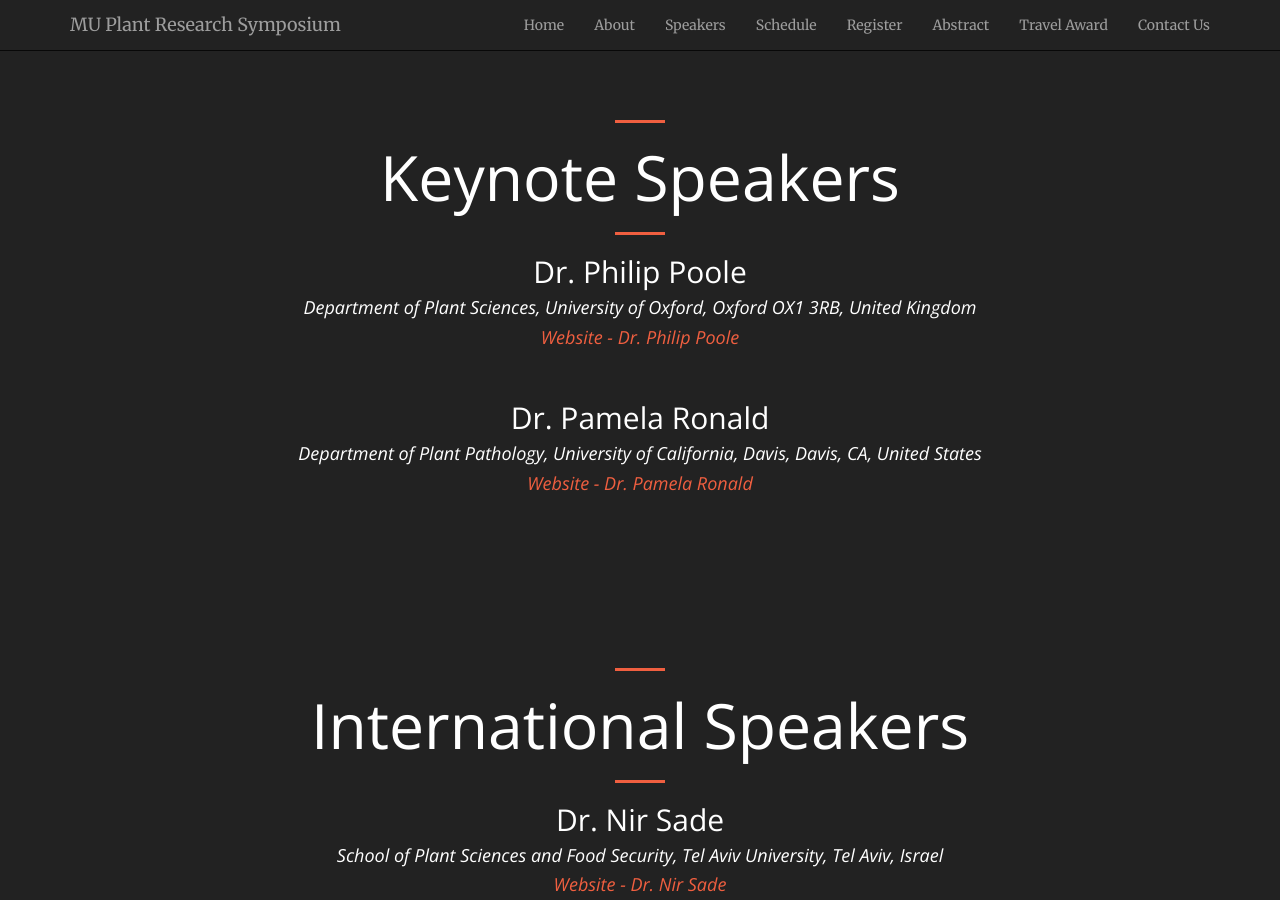
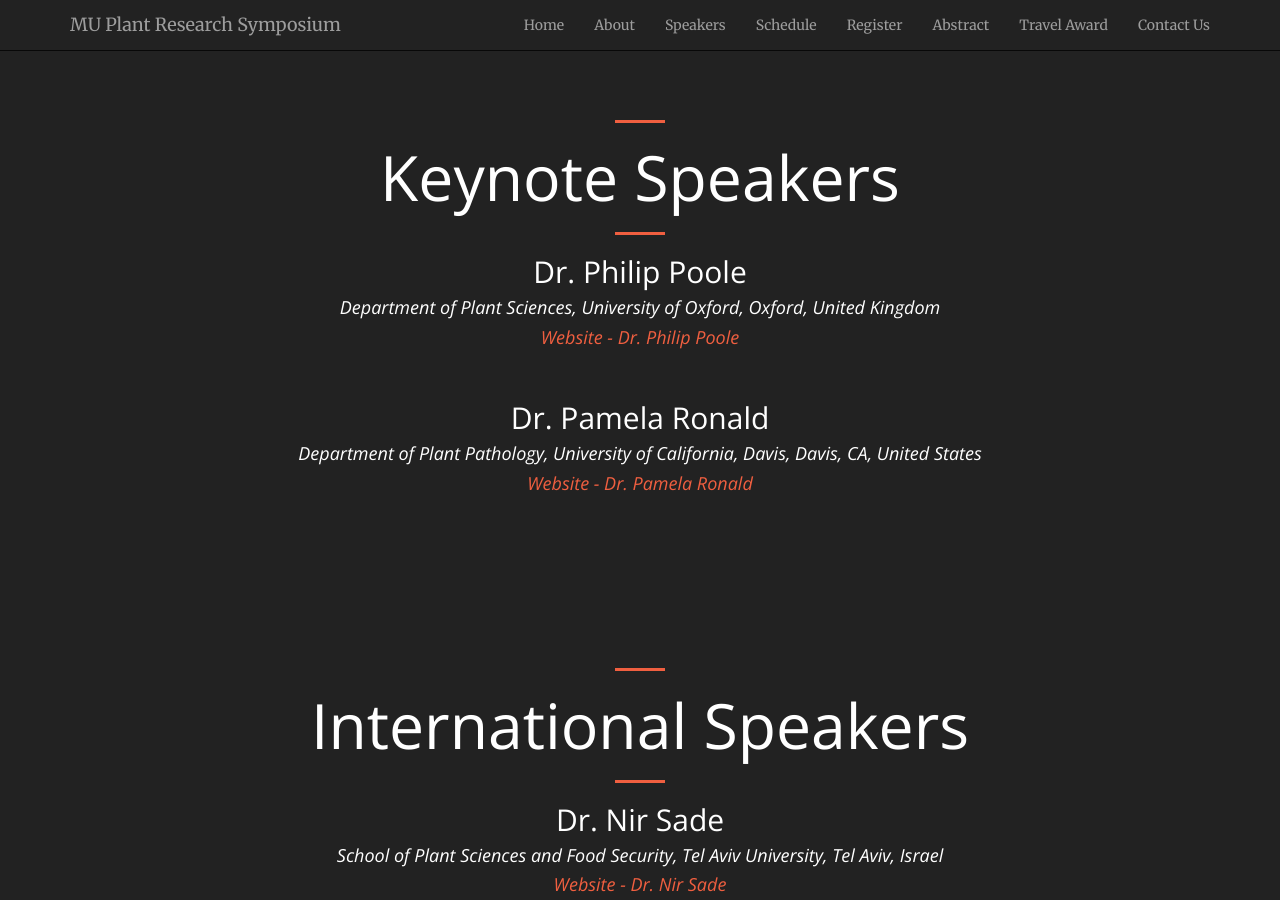
Before and after one commit to mupioneersymposium/mupioneersymposium.github.io, a Jekyll site: the page built from speakers.md, in a window 1280 px wide and 900 px high. Built offline with Jekyll 4.4.1, drawn with Linux system fonts in a browser that asks for light colours.

Commit message:
Update speakers.md

```diff
--- a/speakers.md
+++ b/speakers.md
@@ -6,7 +6,7 @@ layout: regular
 # Keynote Speakers
 <hr style="clear: both;" />
 ## Dr. Philip Poole <br/>
-#### *Department of Plant Sciences, University of Oxford, Oxford OX1 3RB, United Kingdom* <br/>
+#### *Department of Plant Sciences, University of Oxford, Oxford, United Kingdom* <br/>
 #### <a href="https://www.plants.ox.ac.uk/people/phil-poole#tab-2059586" target="_blank"> *Website - Dr. Philip Poole* </a>
 <br/>
 
```
